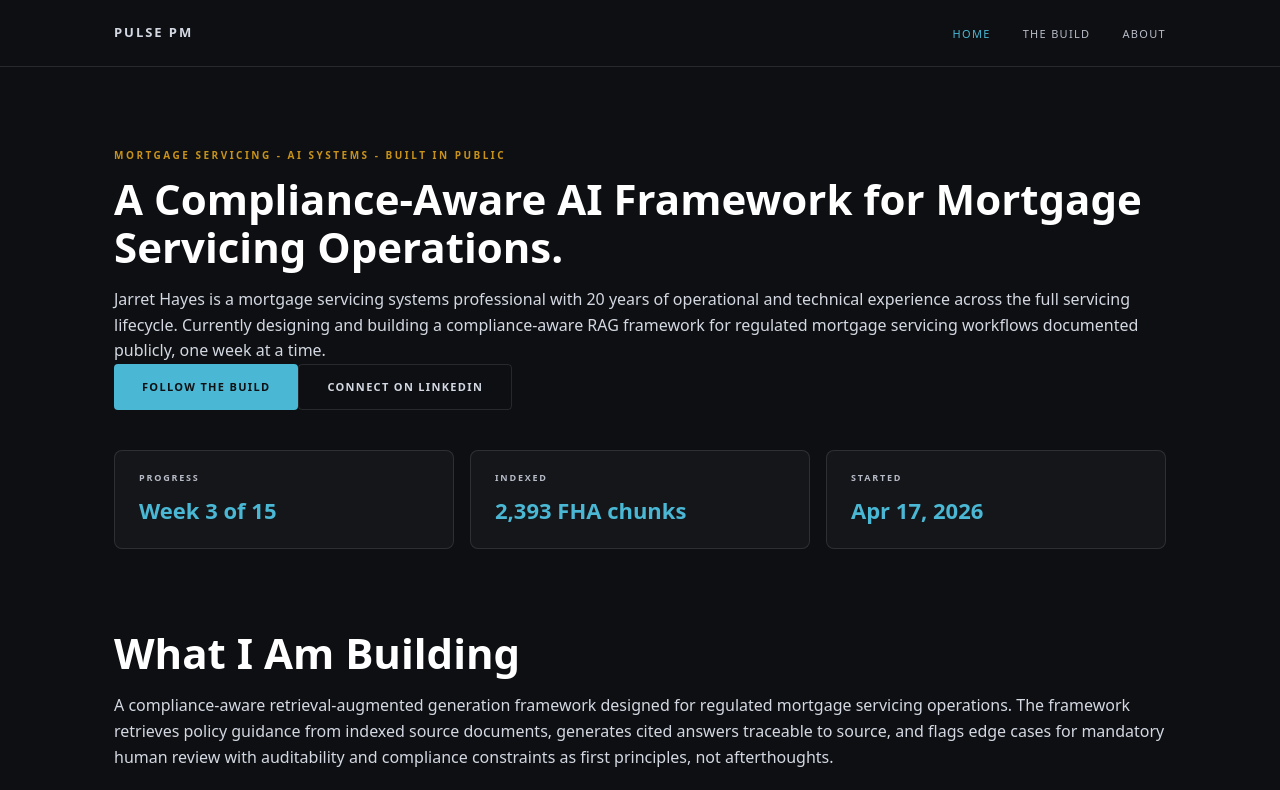
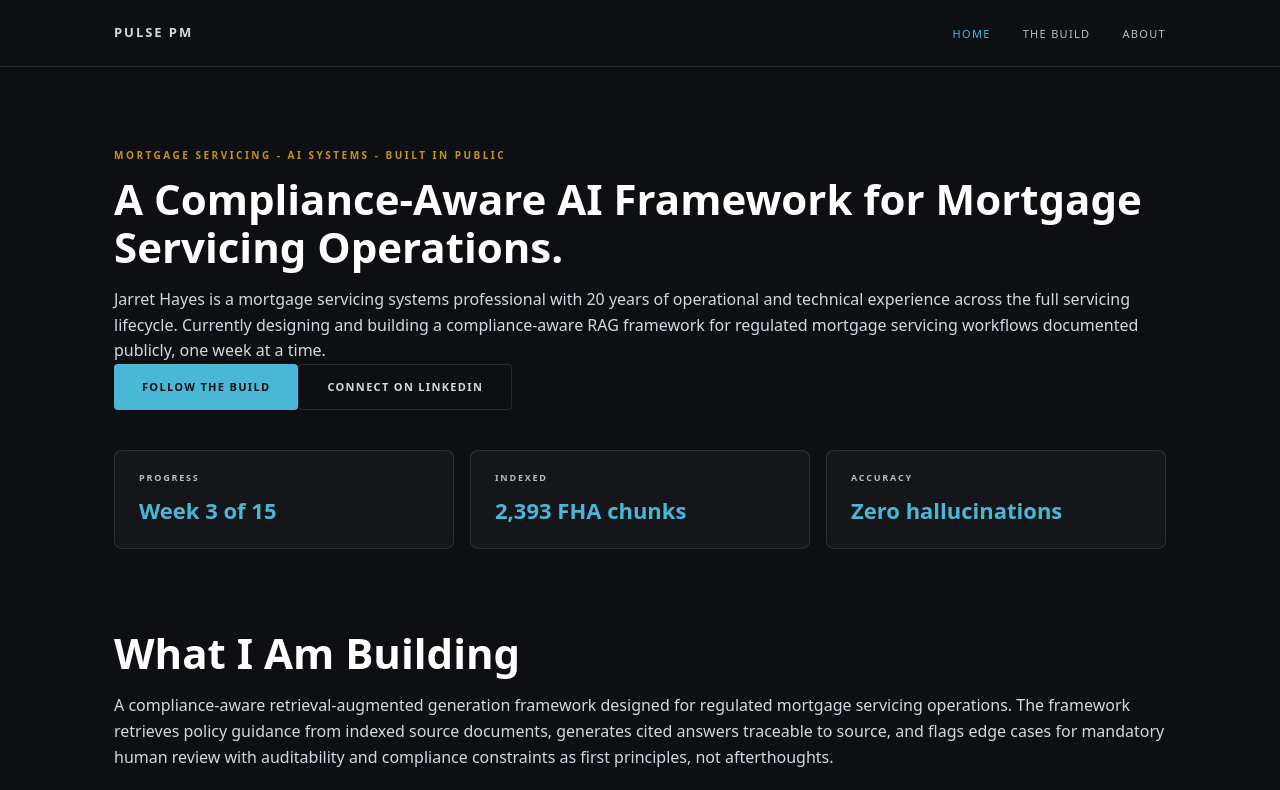
Before and after one commit to blendedpages-bq/pulse-pm, a React (Vite) app: page / in a window 1280 px wide. Shown: the top 790 px of the page. Built offline with nearby package versions, Linux system fonts and the light colour scheme.

Commit message:
feat: W3 complete, W4 active, show on home page

```diff
--- a/src/pages/Home.jsx
+++ b/src/pages/Home.jsx
@@ -39,8 +39,8 @@ export default function Home() {
               <div className="stat-value">2,393 FHA chunks</div>
             </div>
             <div className="stat-card">
-              <div className="stat-label">Started</div>
-              <div className="stat-value">Apr 17, 2026</div>
+              <div className="stat-label">Accuracy</div>
+              <div className="stat-value">Zero hallucinations</div>
             </div>
           </div>
         </div>
```
